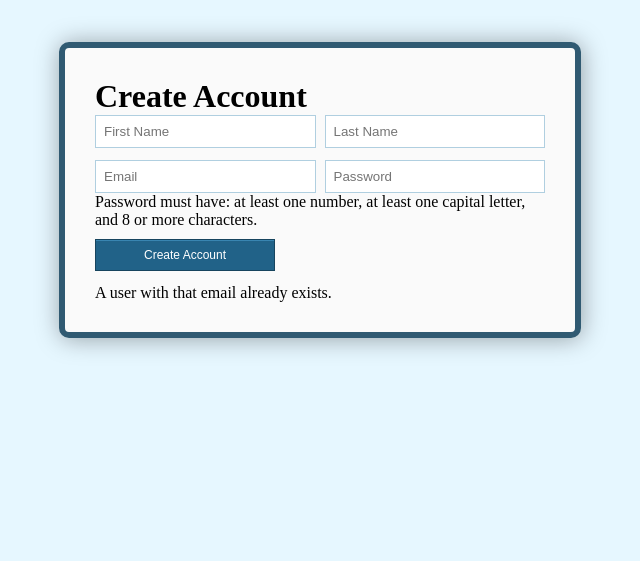
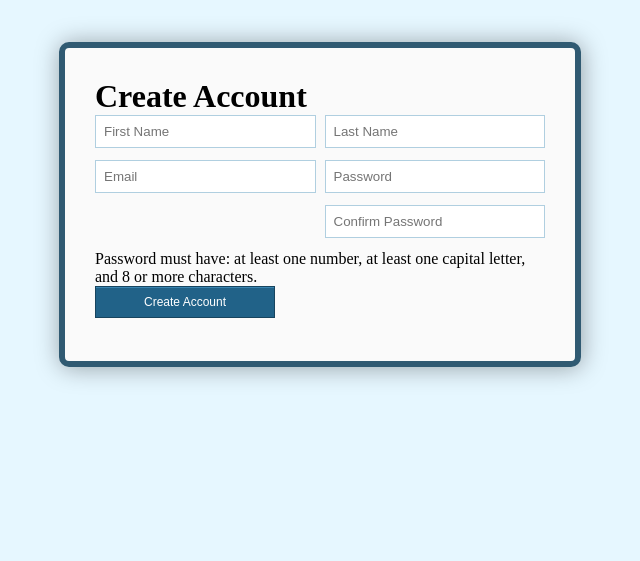
Before and after one commit to dmidye/DNA_RestaurantPicker, a PHP site: page /account_create/ in a window 1280 px wide. Shown: the part 58-619 px from the top of the page, without its empty margins (335-975 px from the left). Run offline with PHP 8.4, Linux system fonts and the light colour scheme; data that the repository does not hold is empty.

Commit message:
added password hashing and small qol changes

```diff
--- a/account_create/create_account.php
+++ b/account_create/create_account.php
@@ -9,26 +9,45 @@
 
 			<ul>
 			<li>
-				<input type="name" name="first_name"  class="field-style field-split align-left" placeholder="First Name" required>
-				<input type="name" name="last_name"  class="field-style field-split align-right" placeholder="Last Name" required>
+				<input type="name" name="first_name"  class="field-style field-split align-left" placeholder="First Name"
+						value='<?php echo isset($_POST['first_name']) ? $_POST['first_name'] : ''; ?>'  required>
+				<input type="name" name="last_name"  class="field-style field-split align-right" placeholder="Last Name"
+						value='<?php echo isset($_POST['last_name']) ? $_POST['last_name'] : ''; ?>'	required>
 			</li>
 
 			<li>
-				<input type="name" name="email"  class="field-style field-split align-left" placeholder="Email" required>
-				<input type="password" name="password"  pattern="(?=.*\d)(?=.*[a-z])(?=.*[A-Z]).{8,}"
-					   class="field-style field-split align-right" placeholder="Password"required>
-				<label>Password must have: at least one number, at least one capital letter, and 8 or more characters.</label>
+				<input type="name" name="email"  class="field-style field-split align-left" placeholder="Email"
+						value='<?php echo isset($_POST['email']) ? $_POST['email'] : ''; ?>'required>
+				<input type="password" name="password"  class="field-style field-split align-right" placeholder="Password"
+						value='<?php echo isset($_POST['password']) ? $_POST['password'] : ''; ?>' required>
+
+				<!--Password pattern
+				pattern="(?=.*\d)(?=.*[a-z])(?=.*[A-Z]).{8,}" -->
+
 			</li>
 
+			<li>
+				<input type="password" name="passwordConf" class="field-style field-split align-right" placeholder="Confirm Password"required>
+
+
+
+			</li>
+	<label>Password must have: at least one number, at least one capital letter, and 8 or more characters.</label>
 			<li>
 
 				<input type="submit" value="Create Account">
 			</li>
 			</ul>
 		</form>
-		<?php if(!$flag) { ?>
-			<label>A user with that email already exists.</label>
-		<?php } ?>
+		<?php if(isset($flag) && !$flag) { ?>
+				<label>A user with that email already exists.</label>
+		<?php   $flag = true;
+			  }
+
+			  if(isset($passwordFlag) && !$passwordFlag) {?>
+				<label>Passwords must match.</label>
+		<?php   $passwordFlag = true;
+			  } ?>
 
 	</div><br><br>
 </main>
--- a/account_create/index.php
+++ b/account_create/index.php
@@ -25,17 +25,23 @@ switch($action) {
 		$last_name = filter_input(INPUT_POST, 'last_name');
 		$email = filter_input(INPUT_POST, 'email');
 		$password = filter_input(INPUT_POST, 'password');
-		$_SESSION['email'] = $email;
-		$_SESSION['password'] = $password;
+		$passwordConf = filter_input(INPUT_POST, 'passwordConf');
+		//$_SESSION['email'] = $email;
+		//$_SESSION['password'] = $password;
 
-		$id = UserDB::create_account($first_name, $last_name, $email, $password);
-		if($id != FALSE) {
-			$_SESSION['user'] = UserDB::log_user_in($_SESSION['email'], $_SESSION['password']);
-			header("Location: /DnA/");
-		} else {
-			$flag = FALSE;
-			include('create_account.php');
+		$passwordFlag = $password == $passwordConf;
+		if($passwordFlag) {
+			$id = UserDB::create_account($first_name, $last_name, $email, $password);
+			if($id != FALSE) {
+				$_SESSION['user'] = UserDB::log_user_in($email, $password);
+				header("Location: /DnA/");
+			} else {
+				$flag = FALSE;
+			}
 		}
+		include('create_account.php');
+		break;
+
 }
 
 ?>
--- a/index.php
+++ b/index.php
@@ -115,8 +115,10 @@ include 'view/header.php';
 
 					<ul>
 						 <li>
-							<input class="field-style field-split align-left" type="email" name="email" placeholder="Enter email" required>
-							<input class="field-style field-split align-right" type="password" name="password" placeholder="Enter password" required>
+							<input class="field-style field-split align-left" type="email" name="email" placeholder="Enter email"
+									value='<?php echo isset($_POST['email']) ? $_POST['email'] : ''; ?>'required>
+							<input class="field-style field-split align-right" type="password" name="password" placeholder="Enter password"
+									value='<?php echo isset($_POST['password']) ? $_POST['password'] : ''; ?>'required>
 						</li>
 						<li>
 							<input type="submit" value="Login">
--- a/model/user_db_oo.php
+++ b/model/user_db_oo.php
@@ -14,15 +14,16 @@ class UserDB {
 	}
 	function create_account($first_name, $last_name, $email, $password) {
 		$db = Database::connect();
+		$passwordHash = password_hash($password, PASSWORD_DEFAULT);
 		$query = 'INSERT INTO users
 					 (first_name, last_name, email, password)
 				  VALUES
-					 (:first_name, :last_name, :email, :password)';
+					 (:first_name, :last_name, :email, :passwordHash)';
 		$statement = $db->prepare($query);
 		$statement->bindValue(':first_name', $first_name);
 		$statement->bindValue(':last_name', $last_name);
 		$statement->bindValue(':email', $email);
-		$statement->bindValue(':password', $password);
+		$statement->bindValue(':passwordHash', $passwordHash);
 		if($statement->execute()) {
 			$id = $db->lastInsertId();
 			//echo "success.";
@@ -53,15 +54,20 @@ class UserDB {
 
 	function log_user_in($email, $password) {
 		$db = Database::connect();
+
+		$verified = UserDB::verify_password($email, $password);
+		if(!$verified) {
+			return false;
+		}
+
 		$query = 'select * from users
-				  where email = :email AND password = :password';
+				  where email = :email';
 		$statement = $db->prepare($query);
 		$statement->bindValue(':email', $email);
-		$statement->bindValue(':password', $password);
 		$statement->execute();
 		$result = $statement->fetch();
 		$statement->closeCursor();
-		if($result != NULL ) {
+		if($result != NULL) {
 			$user = new User($result['first_name'], $result['last_name'], $result['email']);
 			$user->setId($result['userID']);
 		}
@@ -70,6 +76,21 @@ class UserDB {
 		}
 		return false;
 	}
+
+	function verify_password($email, $password) {
+		$db = Database::connect();
+		$query = 'select password from users
+				  where email = :email';
+		$statement = $db->prepare($query);
+		$statement->bindValue(':email', $email);
+		$statement->execute();
+		$result = $statement->fetch();
+		$statement->closeCursor();
+		if(password_verify($password, $result['password'])) {
+			return true;
+		}
+		return false;
+	}
 }
 
 ?>
--- a/restaurant_add/restaurant_add.php
+++ b/restaurant_add/restaurant_add.php
@@ -41,7 +41,7 @@
 			</li>
 
 			<li>
-				<input type="url" name="website"  class="field-style field-full" placeholder="Website"/>
+				<input type="url" name="website" class="field-style field-full" placeholder="Website"/>
 			</li>
 
 			<li>
```
